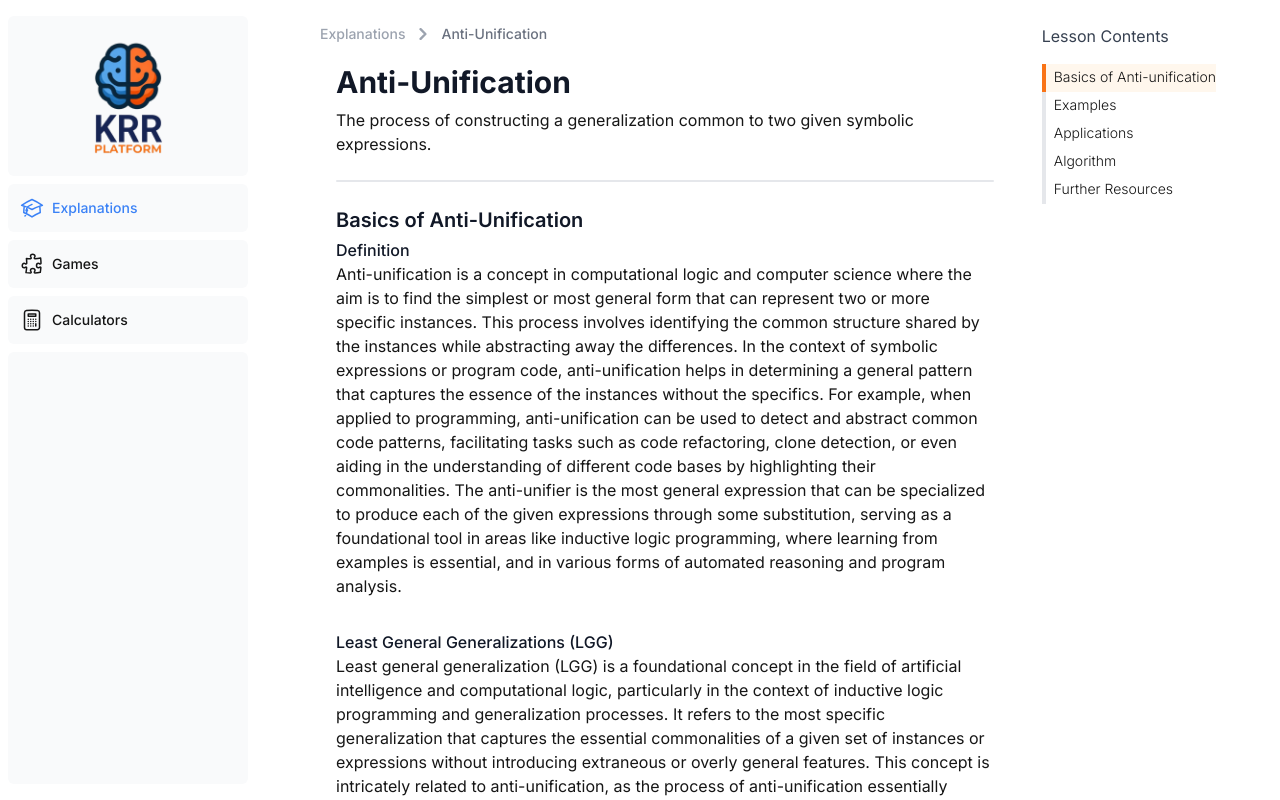
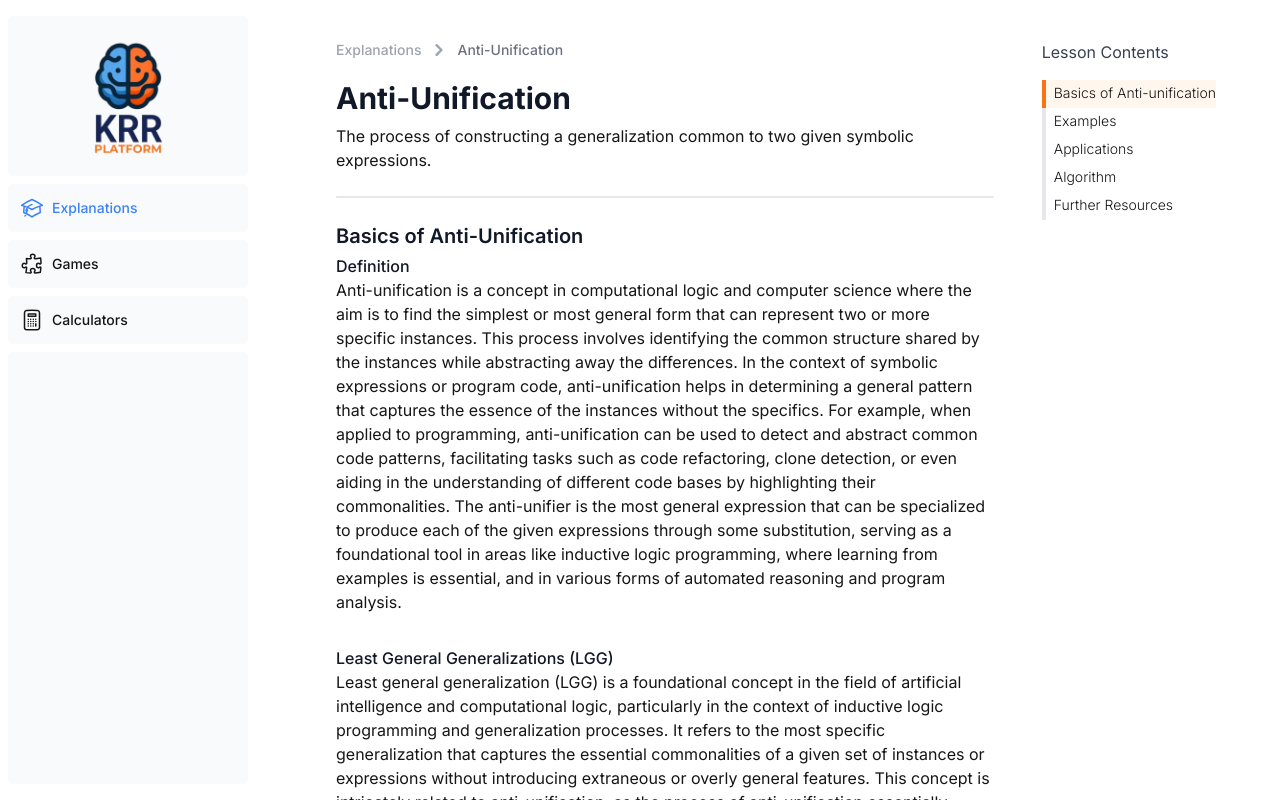
Before and after one commit to krr-platform/krr-platform, a Next.js app in the folder frontend/: page /dashboard/explanations/anti-unification in a window 1280 px wide. Built offline with nearby package versions, Linux system fonts and the light colour scheme; a web font is replaced by a local one.

Commit message:
feat: breadcrumbs padded better

```diff
--- a/frontend/src/app/dashboard/calculators/anti-unification-first-order-language/page.tsx
+++ b/frontend/src/app/dashboard/calculators/anti-unification-first-order-language/page.tsx
@@ -55,11 +55,10 @@ export default function LessonPage() {
     };
 
     return (
-        <div className="max-w-4xl mx-auto flex w-full border-black">
-
+        <div className="max-w-4xl mx-auto flex w-full border-black pt-4">
             <div className="flex">
                 <div className="flex flex-col flex-grow w-9/12">
-                    <nav className="flex" aria-label="Breadcrumb">
+                    <nav className="flex px-4" aria-label="Breadcrumb">
                         <ol className="inline-flex items-center space-x-1 md:space-x-2 rtl:space-x-reverse">
                             <li className="inline-flex items-center">
                                 <Link
--- a/frontend/src/app/dashboard/explanations/anti-unification/page.tsx
+++ b/frontend/src/app/dashboard/explanations/anti-unification/page.tsx
@@ -63,13 +63,13 @@ export default function LessonPage() {
         };
     }, [sectionRefs]);
     return (
-        <div className="max-w-4xl mx-auto flex w-full border-black">
+        <div className="max-w-4xl mx-auto flex w-full border-black pt-4">
             <div className="flex">
                 <div className="flex flex-col flex-grow w-9/12">
                     {/* <div className="sticky z-10 flex-grow w-full top-0 bg-white"> */}
                     <div>
                         {/* <progress className="progress w-full mb-4 progress-secondary" value={progress} max="100" /> */}
-                        <nav className="flex" aria-label="Breadcrumb">
+                        <nav className="flex px-4" aria-label="Breadcrumb">
                             <ol className="inline-flex items-center space-x-1 md:space-x-2 rtl:space-x-reverse">
                                 <li className="inline-flex items-center">
                                     <Link
```
